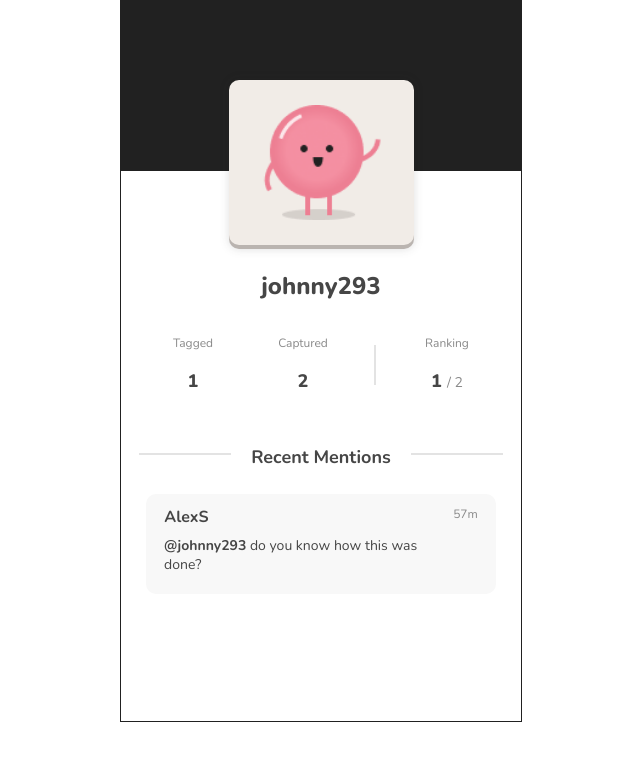
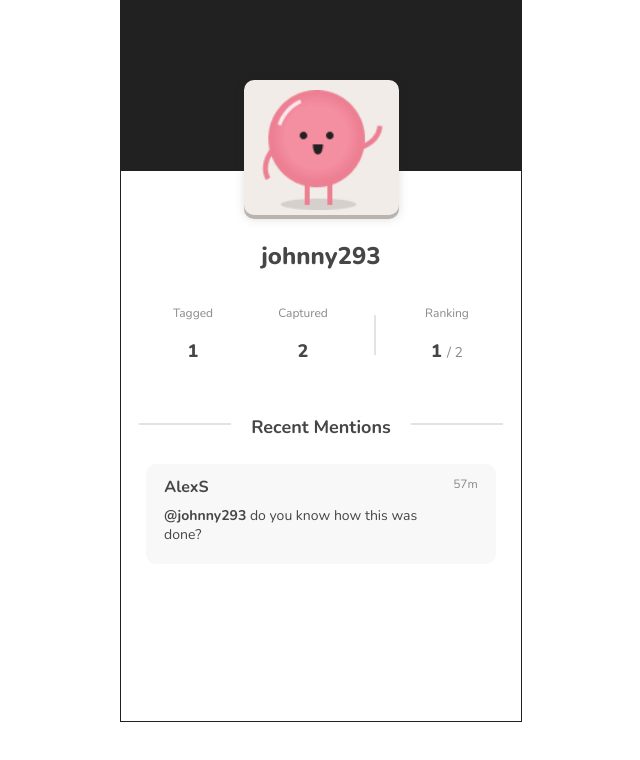
Before and after one commit to QiHengLee/Task_Assessment, a website: page main.html in a window 1280 px wide. Shown: the whole page, without its empty margins (319-959 px from the left). Drawn offline with nearby package versions, Linux system fonts and the light colour scheme.

Commit message:
change avatar pic size

```diff
--- a/main.css
+++ b/main.css
@@ -25,7 +25,7 @@ body {
     margin-right: auto;
     border-radius: 10px;
     background: #F1ECE7;
-    padding: 25px;
+    padding: 10px;
     width: 135px;
     height: 115px;
     box-shadow: 0px 4px #BAB4B0;
@@ -43,7 +43,7 @@ body {
 }
 
 #avatar{
-    max-height: 100%;
+    height: 120px;
     width: auto;
 }
 
```
